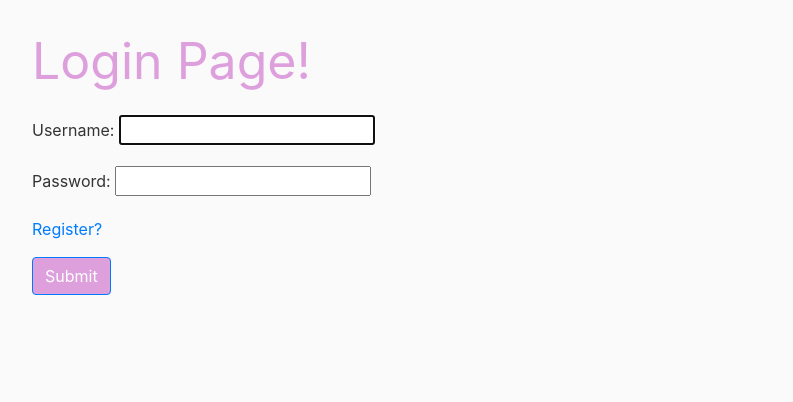
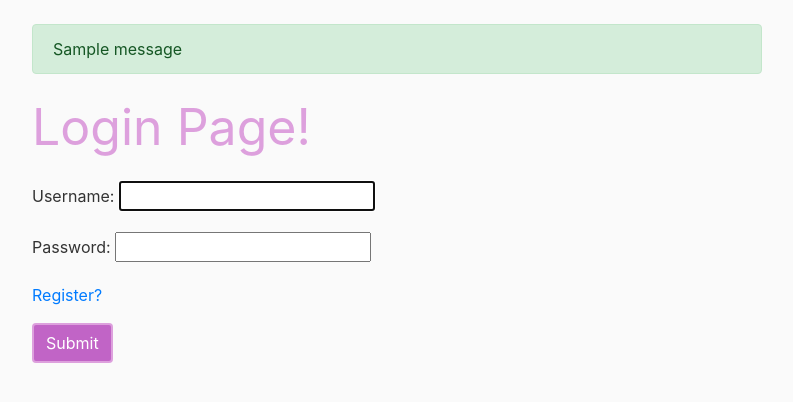
Before and after one commit to QishenWang/Ride-Sharing-Service, a Django app: page /rides/login/ in a window 1280 px wide. Shown: the part 56-458 px from the top of the page, without its empty margins (53-846 px from the left). Run offline with Django 4.2, Linux system fonts and the light colour scheme; tables that the repository leaves empty hold one stand-in row (values such as "Sample post"); one stand-in notice (Sample message) is shown; some libraries are stand-ins or nearby versions.

Commit message:
changed the button hover color

```diff
--- a/docker-deploy/web-app/rides/templates/rides/base.html
+++ b/docker-deploy/web-app/rides/templates/rides/base.html
@@ -1,6 +1,7 @@
 {% load static %}
 <!DOCTYPE html>
 <html>
+
 <head>
 
   <!-- Required meta tags -->
@@ -8,7 +9,10 @@
   <meta name="viewport" content="width=device-width, initial-scale=1, shrink-to-fit=no">
 
   <!-- Bootstrap CSS -->
-    <link rel="stylesheet" href="https://maxcdn.bootstrapcdn.com/bootstrap/4.0.0/css/bootstrap.min.css" integrity="sha384-Gn5384xqQ1aoWXA+058RXPxPg6fy4IWvTNh0E263XmFcJlSAwiGgFAW/dAiS6JXm" crossorigin="anonymous">
+  <link rel="stylesheet" href="https://maxcdn.bootstrapcdn.com/bootstrap/4.0.0/css/bootstrap.min.css"
+    integrity="sha384-Gn5384xqQ1aoWXA+058RXPxPg6fy4IWvTNh0E263XmFcJlSAwiGgFAW/dAiS6JXm" crossorigin="anonymous">
+  <!-- <link rel="stylesheet" href="{% static 'css/bootstrap.min.css' %}">
+  <link rel="stylesheet" href="{% static 'css/bootstrap.css' %}"> -->
 
   <link rel="stylesheet" type="text/css" href="{% static 'rides/main.css' %}">
 
@@ -18,12 +22,14 @@
   <title>Rides</title>
   {% endif %}
 </head>
+
 <body>
   <header class="site-header">
     <nav class="navbar navbar-expand-md navbar-dark bg-steel fixed-top">
       <div class="container">
         <a class="navbar-brand mr-4" href="{% url 'rides:index' %}">Rides</a>
-          <button class="navbar-toggler" type="button" data-toggle="collapse" data-target="#navbarToggle" aria-controls="navbarToggle" aria-expanded="false" aria-label="Toggle navigation">
+        <button class="navbar-toggler" type="button" data-toggle="collapse" data-target="#navbarToggle"
+          aria-controls="navbarToggle" aria-expanded="false" aria-label="Toggle navigation">
           <span class="navbar-toggler-icon"></span>
         </button>
         <div class="collapse navbar-collapse" id="navbarToggle">
@@ -48,6 +54,13 @@
   <main role="main" class="container">
     <div class="row">
       <div class="col-md-8">
+        {% if messages %}
+        {% for message in messages %}
+        <div class="alert alert-{{ message.tags }}">
+          {{ message }}
+        </div>
+        {% endfor %}
+        {% endif %}
         {% block content %}{% endblock %}
       </div>
     </div>
@@ -55,8 +68,15 @@
 
   <!-- Optional JavaScript -->
   <!-- jQuery first, then Popper.js, then Bootstrap JS -->
-    <script src="https://code.jquery.com/jquery-3.2.1.slim.min.js" integrity="sha384-KJ3o2DKtIkvYIK3UENzmM7KCkRr/rE9/Qpg6aAZGJwFDMVNA/GpGFF93hXpG5KkN" crossorigin="anonymous"></script>
-    <script src="https://cdnjs.cloudflare.com/ajax/libs/popper.js/1.12.9/umd/popper.min.js" integrity="sha384-ApNbgh9B+Y1QKtv3Rn7W3mgPxhU9K/ScQsAP7hUibX39j7fakFPskvXusvfa0b4Q" crossorigin="anonymous"></script>
-    <script src="https://maxcdn.bootstrapcdn.com/bootstrap/4.0.0/js/bootstrap.min.js" integrity="sha384-JZR6Spejh4U02d8jOt6vLEHfe/JQGiRRSQQxSfFWpi1MquVdAyjUar5+76PVCmYl" crossorigin="anonymous"></script>
+  <script src="https://code.jquery.com/jquery-3.2.1.slim.min.js"
+    integrity="sha384-KJ3o2DKtIkvYIK3UENzmM7KCkRr/rE9/Qpg6aAZGJwFDMVNA/GpGFF93hXpG5KkN"
+    crossorigin="anonymous"></script>
+  <script src="https://cdnjs.cloudflare.com/ajax/libs/popper.js/1.12.9/umd/popper.min.js"
+    integrity="sha384-ApNbgh9B+Y1QKtv3Rn7W3mgPxhU9K/ScQsAP7hUibX39j7fakFPskvXusvfa0b4Q"
+    crossorigin="anonymous"></script>
+  <script src="https://maxcdn.bootstrapcdn.com/bootstrap/4.0.0/js/bootstrap.min.js"
+    integrity="sha384-JZR6Spejh4U02d8jOt6vLEHfe/JQGiRRSQQxSfFWpi1MquVdAyjUar5+76PVCmYl"
+    crossorigin="anonymous"></script>
 </body>
+
 </html>
--- a/docker-deploy/web-app/rides/templates/rides/login.html
+++ b/docker-deploy/web-app/rides/templates/rides/login.html
@@ -7,16 +7,12 @@
 {% load static %}
 <form method="POST">
   {% csrf_token %}
-    {% if error_message %}
-    <div class="alert alert-warning">{{ error_message }}</div>
-    {% endif %}
-
   {{ form.as_p }}
   <div class="mb-3">
     <a href="{%url 'rides:register'%}">{{ 'Register?' }}</a>
   </div>
 
-    <button type="submit" class="btn btn-primary  Button">Submit</button>
+  <button type="submit" class="btn btn-primary Button">Submit</button>
 
 </form>
 {% endblock content%}
--- a/docker-deploy/web-app/static/rides/main.css
+++ b/docker-deploy/web-app/static/rides/main.css
@@ -16,9 +16,17 @@ body {
     font-size: 50px;
   }
   .Button{
-    background-color:plum;
+    transition-duration: 0.3s;
+    background-color:#c164c6;
     color: #ffffff;
+    border: 2px solid plum;
   }
+  .Button:hover {
+    color: #c164c6;
+    background: #ffffff;
+    border: 2px solid plum;
+  }
+
   .bg-steel {
     background-color: #c164c6;
   }
```
Lines whose indentation alone changed are shown as unchanged.
